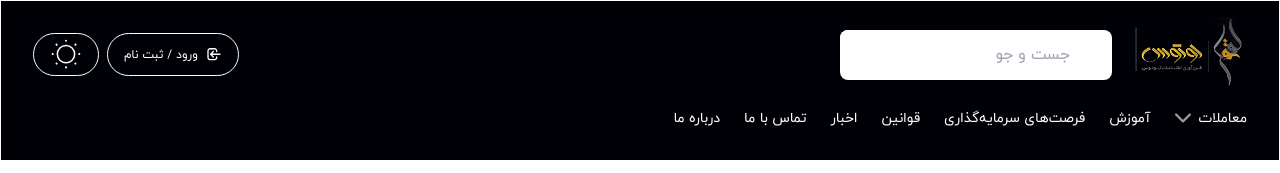
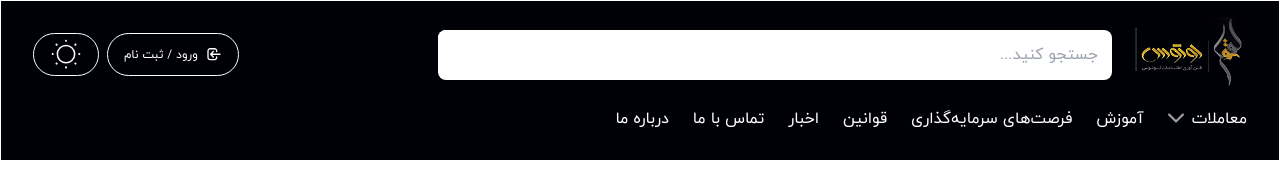
Before and after one commit to mhdix/psa-shamim-html-tailwind, a website: page components/header.html in a window 1280 px wide. Drawn offline with nearby package versions, Linux system fonts and the light colour scheme; files that its build step writes are made by us from their sources.

Commit message:
feature: complate navbar ...

```diff
--- a/components/header.html
+++ b/components/header.html
@@ -26,12 +26,12 @@
             </button>
 
             <!-- لوگو و جستجو -->
-            <div class="flex items-center">
+            <div class="flex items-center lg:w-4/6">
                 <img src="/public/images/Lotouslogo.png" alt="Lotous Logo" class="w-[115px]" />
-                <div class="relative h-[50px] bg-white rounded-lg mr-5 pr-[14px] hidden lg:block">
+                <div class="relative h-[50px] bg-white rounded-lg mr-5 pr-[14px] hidden lg:block w-full ">
                     <input type="text"
-                        class="px-7 pt-3 rounded-lg focus:outline-none placeholder-gray-300 hidden lg:block"
-                        placeholder="جست و جو" />
+                        class="pt-3 rounded-lg focus:outline-none placeholder-gray-300 text-base hidden lg:block lg:w-full"
+                        placeholder="جستجو کنید..." />
                     <div class="absolute inset-y-0 flex items-center">
                         <i class="fas fa-search text-gray-400"></i>
                     </div>
@@ -39,11 +39,12 @@
             </div>
             <div class="hidden md:block lg:hidden">
                 <ul class="text-sm flex items-center gap-6 w-full">
-                    <li class="cursor-pointer border-gray border-opacity-20 hover:text-gray-300 flex items-center gap-2">
-                    معاملات
+                    <li
+                        class="cursor-pointer border-gray border-opacity-20 hover:text-gray-300 flex items-center gap-2">
+                        معاملات
                         <img src="/src/image/arrow.png" class="w-4" calt="">
 
-                </li>
+                    </li>
                     <li class="cursor-pointer border-gray border-opacity-20 hover:text-gray-300">آموزش</li>
                     <li class="cursor-pointer border-gray border-opacity-20 hover:text-gray-300">فرصت‌های
                         سرمایه‌گذاری</li>
@@ -62,7 +63,7 @@
                 </div>
             </div>
             <div class="hidden lg:block lg:w-full py-4">
-                <ul class="text-sm flex flex-wrap lg:justify-start lg:w-full gap-6">
+                <ul class="text-sm flex flex-wrap lg:justify-start lg:w-full gap-6  md:text-[16px]">
                     <li
                         class="cursor-pointer border-gray border-opacity-20 hover:text-gray-300 flex items-center gap-2">
                         معاملات
@@ -84,7 +85,7 @@
             :class="open ? 'translate-x-0' : 'translate-x-full'" x-show="open"
             x-transition:enter="transition ease-out duration-300" x-transition:enter-start="translate-x-full"
             x-transition:enter-end="translate-x-0" x-transition:leave="transition ease-in duration-300"
-            x-transition:leave-start="translate-x-0" x-transition:leave-end="translate-x-full" >
+            x-transition:leave-start="translate-x-0" x-transition:leave-end="translate-x-full">
             <div class="p-4 flex justify-between items-center">
                 <h2 class="text-lg font-bold">منو</h2>
                 <button @click="open = false" class="text-white text-xl">&times;</button>
```
